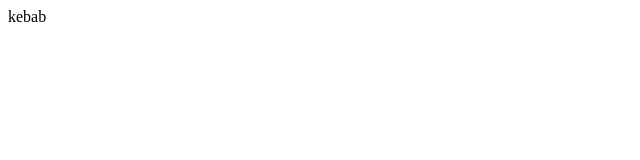
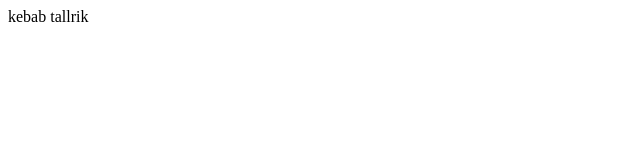
Before and after one commit to Eddinamaya/javascript, a plain HTML site: page index.html in a window 1280 px wide. Shown: the full height of the page, 0-640 px from the left. Drawn offline with Linux system fonts and the light colour scheme.

Commit message:
nybörjarekebab

```diff
--- a/index.html
+++ b/index.html
@@ -6,6 +6,6 @@
     <title>Document</title>
 </head>
 <body>
-    kebab
+    kebab tallrik
 </body>
 </html>
```
